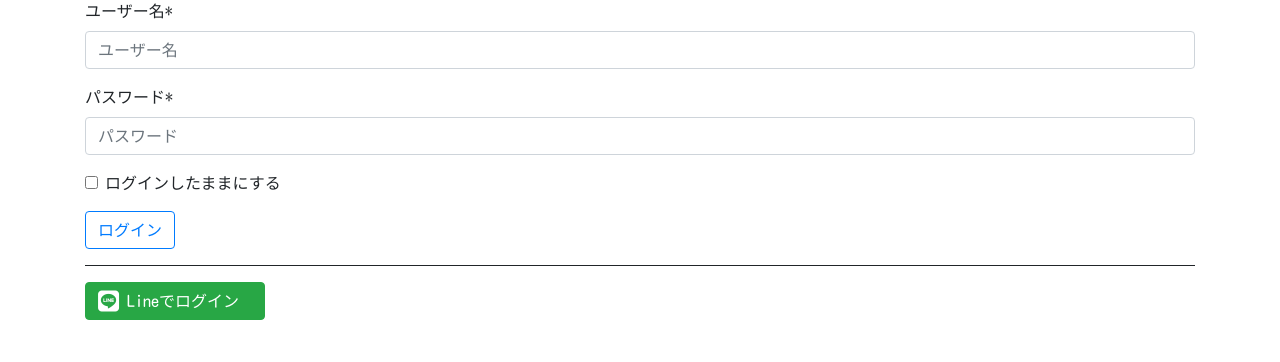
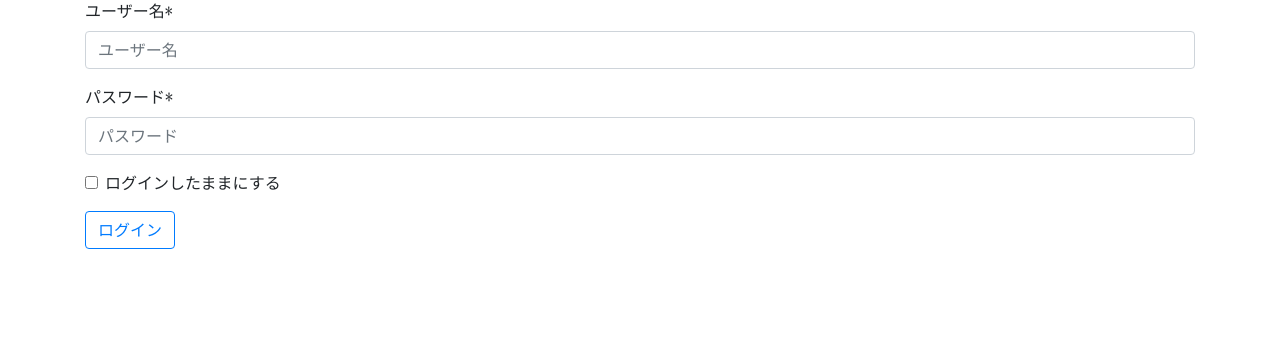
Before and after one commit to guchi-guchi/test, a Django app: page /accounts/login/ in a window 1280 px wide. Shown: the part 111-473 px from the top of the page. Run offline with Django 3.2, Linux system fonts and the light colour scheme; parts of the project's set-up code (start-up, migrations or seed data) failed here and were passed over; some libraries are stand-ins or nearby versions; some web fonts are replaced.

Commit message:
visibility

```diff
--- a/templates/account/login.html
+++ b/templates/account/login.html
@@ -11,8 +11,8 @@
       {{ form|crispy }}
       <button type="submit" class="btn btn-outline-primary">ログイン</button>
     </form>
-    <hr style="border: 0; border-top: 1px solid;">
-  <div class="social mt-3" style="display: flex;flex-direction: column;gap: 0.1em;">
+    <hr style="border: 0; border-top: 1px solid;visibility: hidden;">
+  <div class="social mt-3" style="display: flex;flex-direction: column;gap: 0.1em;visibility: hidden;height: 0%;">
     <a class="text-white  btn btn-success" style="display: flex; align-items: center;justify-content: flex-start;width: 180px;" href="{% url 'line_login' %}"><i style="font-size: 1.5rem" class="fab fa-line"></i>&nbsp;Lineでログイン</a>
   </div>
 </div>
```
